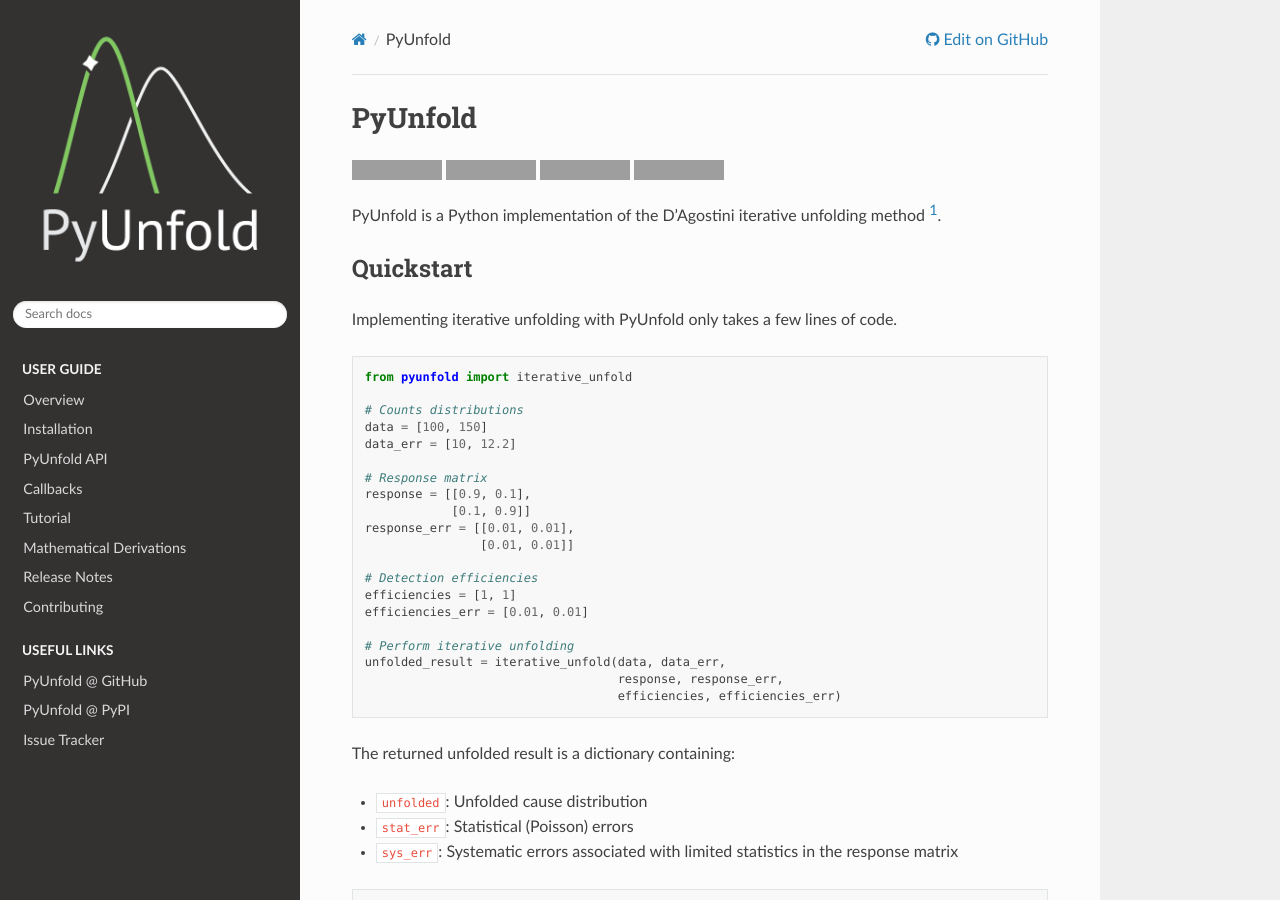
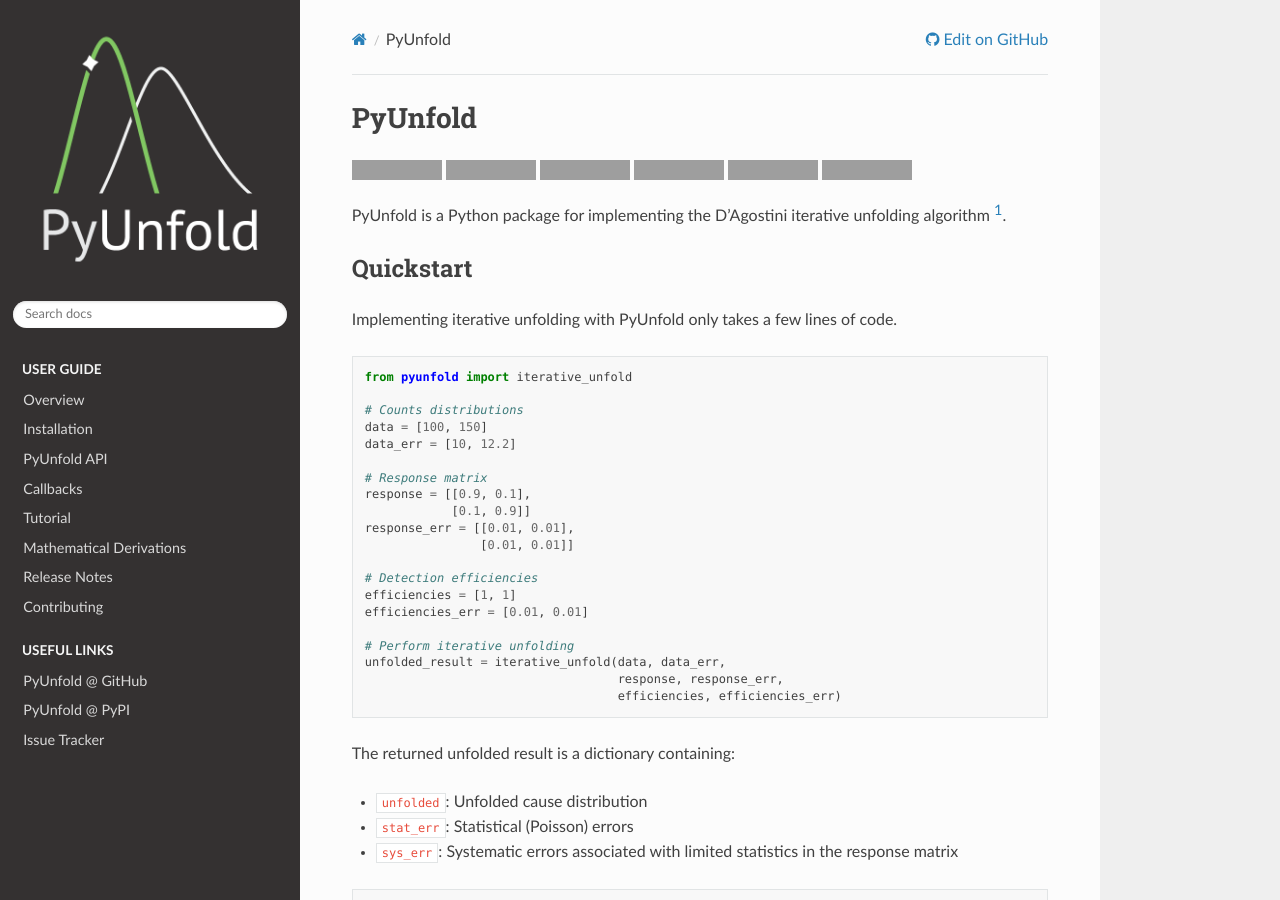
Before and after one commit to jrbourbeau/pyunfold, a Sphinx documentation site: the page built from docs/index.rst, in a window 1280 px wide and 900 px high. Built offline with Sphinx 7.4.7 and the Read the Docs theme 2.0.0, drawn with Linux system fonts in a browser that asks for light colours; grey boxes are pictures that could not be loaded.

```diff
--- a/docs/index.rst
+++ b/docs/index.rst
@@ -11,16 +11,22 @@ PyUnfold
 .. image:: https://travis-ci.org/jrbourbeau/pyunfold.svg?branch=master
     :target: https://travis-ci.org/jrbourbeau/pyunfold
 
+.. image:: https://ci.appveyor.com/api/projects/status/wphmmposuctye5ye/branch/master?svg=true
+    :target: https://ci.appveyor.com/project/jrbourbeau/pyunfold/branch/master
+
 .. image:: https://codecov.io/gh/jrbourbeau/pyunfold/branch/master/graph/badge.svg
     :target: https://codecov.io/gh/jrbourbeau/pyunfold
 
 .. image:: https://img.shields.io/pypi/v/pyunfold.svg
     :target: https://pypi.org/project/PyUnfold/
 
+.. image:: https://img.shields.io/pypi/pyversions/pyunfold.svg
+    :target: https://pypi.org/project/PyUnfold/
+
 .. image:: https://img.shields.io/pypi/l/pyunfold.svg
     :target: https://pypi.org/project/PyUnfold/
 
-PyUnfold is a Python implementation of the D'Agostini iterative unfolding method [1]_.
+PyUnfold is a Python package for implementing the D'Agostini iterative unfolding algorithm [1]_.
 
 Quickstart
 ----------
```
Also changed, not shown: README.md (+3 -6 lines).
